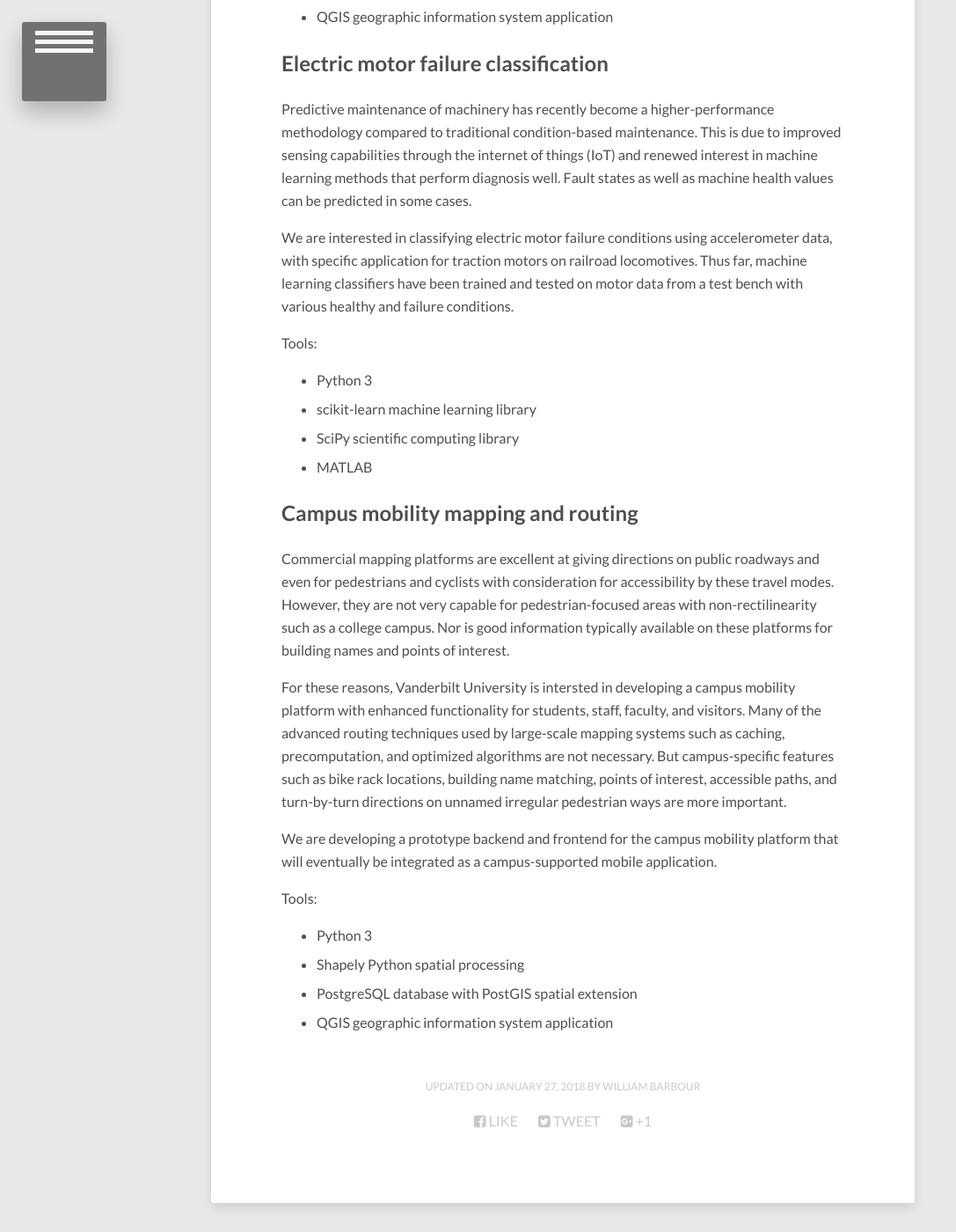
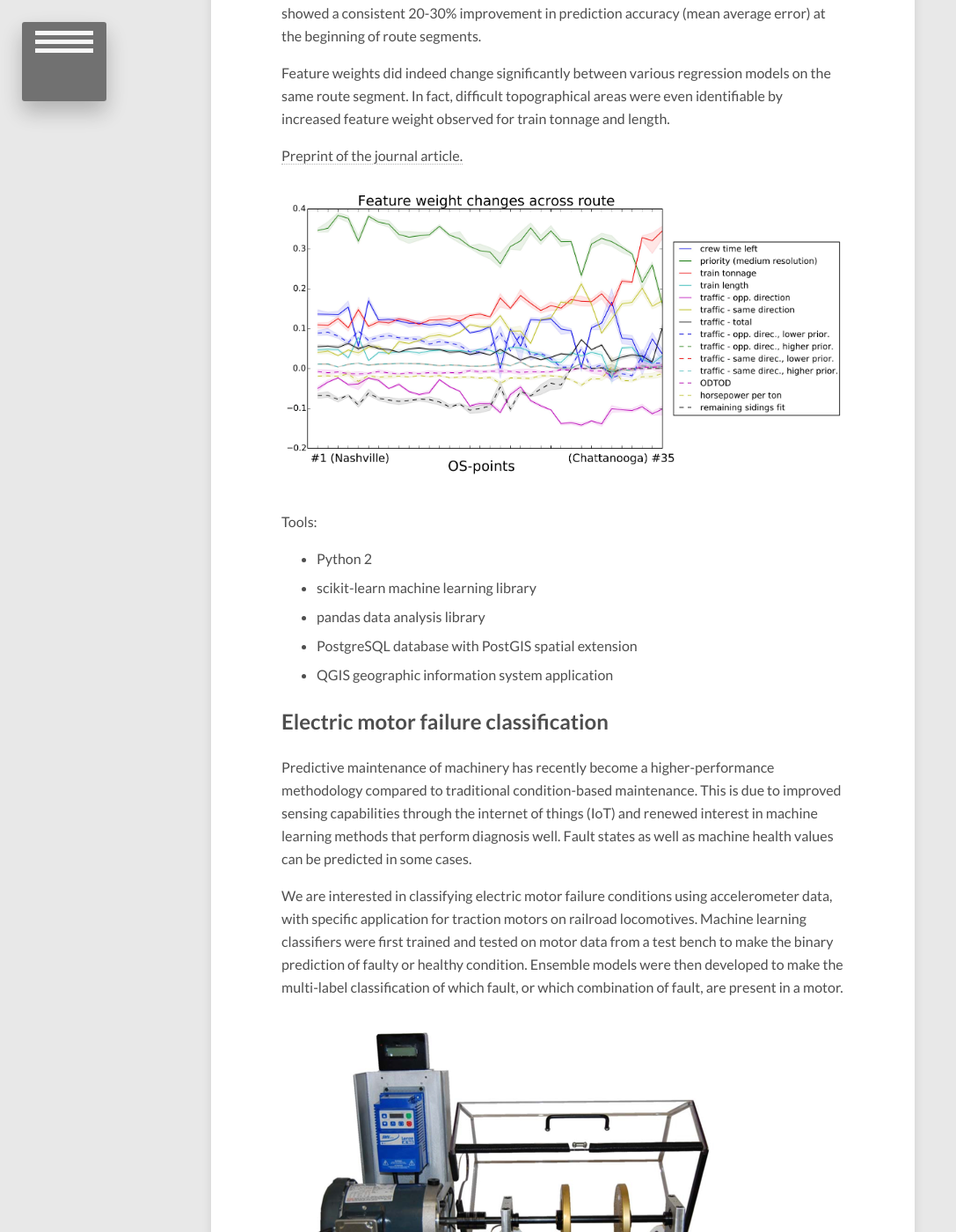
Before and after one commit to barbourww/barbourww.github.io, a Jekyll site: the page built from research/index.md, in a window 1280 px wide and 1400 px high, scrolled down 2235 px. Shown: the whole window at 88% size, without its empty margins (0-1087 px from the left). Built offline with Jekyll 4.4.1, drawn with Linux system fonts in a browser that asks for light colours; nearby versions of some CDN libraries; some of the changed text lies outside the part shown.

Commit message:
Big update to research page

```diff
--- a/research/index.md
+++ b/research/index.md
@@ -17,10 +15,15 @@
 
 Specifically, the forward optimization problem (dispatching trains) can be tuned to match historical dispatching behavior as closely as possible. The resulting dispatching model is a useful simulation tool that could be used for prediction of train arrivals, assessment of dispatching performance, investigation of track infrastructure layout, and schedule optimization.
 
+<figure>
+	<a href="{{ site.url }}/images/stringline.png"><img src="{{ site.url }}/images/stringline.png" alt=""></a>
+</figure>
+
 Tools:
-* Python 2 (with parallel processing)
+* Python 3 (with parallel processing)
 * AMPL mathematical programming language
 * CPLEX optimization solver
+* Blackbox optimization packages
 * Plotly enhanced visualization
 * FFMPEG multimedia processing library
 * PostgreSQL database
@@ -37,6 +40,10 @@
 
 [Preprint of the journal article.](https://www.dropbox.com/s/ojet2nbntvfeo54/Barbouretal2017.pdf?dl=0)
 
+<figure>
+	<a href="{{ site.url }}/images/route_feature_weights.jpg"><img src="{{ site.url }}/images/route_feature_weights.jpg" alt=""></a>
+</figure>
+
 Tools:
 * Python 2
 * scikit-learn machine learning library
@@ -48,7 +55,11 @@
 
 Predictive maintenance of machinery has recently become a higher-performance methodology compared to traditional condition-based maintenance. This is due to improved sensing capabilities through the internet of things (IoT) and renewed interest in machine learning methods that perform diagnosis well. Fault states as well as machine health values can be predicted in some cases.
 
-We are interested in classifying electric motor failure conditions using accelerometer data, with specific application for traction motors on railroad locomotives. Thus far, machine learning classifiers have been trained and tested on motor data from a test bench with various healthy and failure conditions.
+We are interested in classifying electric motor failure conditions using accelerometer data, with specific application for traction motors on railroad locomotives. Machine learning classifiers were first trained and tested on motor data from a test bench to make the binary prediction of faulty or healthy condition. Ensemble models were then developed to make the multi-label classification of which fault, or which combination of fault, are present in a motor.
+
+<figure>
+	<a href="{{ site.url }}/images/test_bench.png"><img src="{{ site.url }}/images/test_bench.png" alt=""></a>
+</figure>
 
 Tools:
 * Python 3
@@ -62,10 +73,24 @@
 
 For these reasons, Vanderbilt University is intersted in developing a campus mobility platform with enhanced functionality for students, staff, faculty, and visitors. Many of the advanced routing techniques used by large-scale mapping systems such as caching, precomputation, and optimized algorithms are not necessary. But campus-specific features such as bike rack locations, building name matching, points of interest, accessible paths, and turn-by-turn directions on unnamed irregular pedestrian ways are more important.
 
-We are developing a prototype backend and frontend for the campus mobility platform that will eventually be integrated as a campus-supported mobile application.
+We developed a mapping backend, run on a remote server, and a prototype frontend iPhone application for the campus mobility platform that may eventually be integrated as a campus-supported mobile application. The backend uses an infrastructure graph assembled from raw campus GIS data, on which routing algorithms are applied for wayfinding. The prototype application incorporates basic traditional and augmented reality route guidance (seen below).
+
+<figure class="half">
+	<a href="{{ site.url }}/images/screen1.png"><img src="{{ site.url }}/images/screen1_crop.png" alt=""></a>
+	<a href="{{ site.url }}/images/screen2.png"><img src="{{ site.url }}/images/screen2_crop.png" alt=""></a>
+<figcaption>Screenshots from iPhone application for augmented reality route guidance.</figcaption>
+</figure>
+
+<figure class="half">
+	<a href="{{ site.url }}/images/satellite.png"><img src="{{ site.url }}/images/satellite_crop.png" alt=""></a>
+	<a href="{{ site.url }}/images/map_layers.png"><img src="{{ site.url }}/images/map_layers_crop.png" alt=""></a>
+<figcaption>1) Campus infrastructure seen from satellite imagery. 2) Routing graph edges and nodes, along with campus facilities and topography lines that are integrated into node and edge metadata.</figcaption>
+</figure>
 
 Tools:
 * Python 3
+* Flask + SocketIO
+* Swift, ARKit
 * Shapely Python spatial processing
 * PostgreSQL database with PostGIS spatial extension
 * QGIS geographic information system application
```
Also changed, not shown: other parts of research/index.md (+0 -2 lines), images/map_layers.png (added), images/map_layers_crop.png (added), images/route_feature_weights.jpg (added), images/satellite_crop.png (added), images/screen1.png (added), images/screen1_crop.png (added), images/screen2.png (added), images/screen2_crop.png (added), images/stringline.png (added), images/test_bench.png (added), 1 other file.
